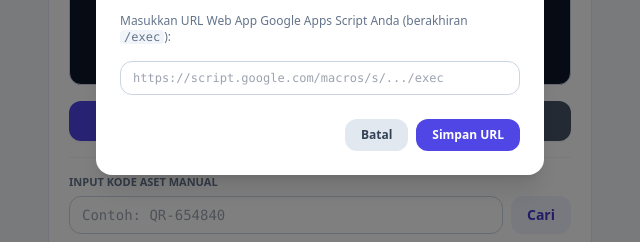
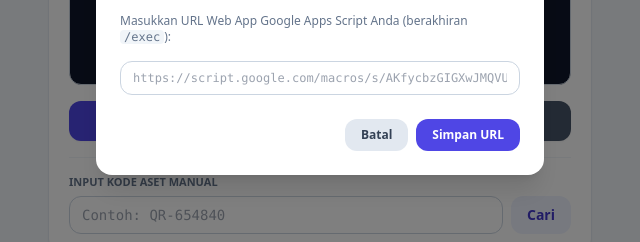
Before and after one commit to teknovarain/asset-management, a plain HTML site: page Index.html in a window 1280 px wide. Shown: the part 347-589 px from the top of the page, 320-960 px from the left. Drawn offline with nearby package versions, Linux system fonts and the light colour scheme.

Commit message:
Update API URL placeholder in Index.html

```diff
--- a/Index.html
+++ b/Index.html
@@ -117,7 +117,7 @@
         <button onclick="closeConfigModal()" class="text-slate-400 hover:text-slate-600"><i class="fa-solid fa-xmark text-lg"></i></button>
       </div>
       <p class="text-xs text-slate-500">Masukkan URL Web App Google Apps Script Anda (berakhiran <code class="bg-slate-100 px-1 rounded">/exec</code>):</p>
-      <input type="url" id="api-url-input" placeholder="https://script.google.com/macros/s/.../exec" class="w-full px-3 py-2 border border-slate-300 rounded-xl text-xs font-mono">
+      <input type="url" id="api-url-input" placeholder="https://script.google.com/macros/s/AKfycbzGIGXwJMQVUzKXBpdKCsXHqfaazSqdpM2duNvC-izbYpzikqwBEMrjG3_YCleFrRofeQ/exec" class="w-full px-3 py-2 border border-slate-300 rounded-xl text-xs font-mono">
       <div class="flex justify-end space-x-2 pt-2">
         <button onclick="closeConfigModal()" class="px-4 py-2 bg-slate-200 text-slate-700 rounded-xl text-xs font-semibold">Batal</button>
         <button onclick="saveApiUrl()" class="px-4 py-2 bg-indigo-600 text-white rounded-xl text-xs font-semibold">Simpan URL</button>
```
